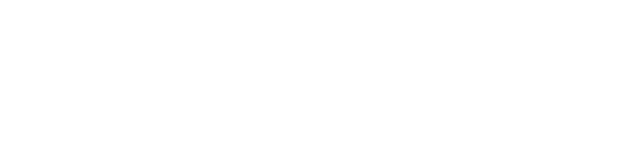
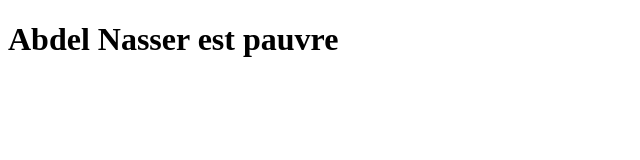
Before and after one commit to nogoyed/codesource, a plain HTML site: page index.html in a window 1280 px wide. Shown: the whole page, without its empty margins (0-640 px from the left). Drawn offline with Linux system fonts and the light colour scheme.

Commit message:
fais le css

```diff
--- a/index.html
+++ b/index.html
@@ -6,6 +6,6 @@
     <title>Document</title>
 </head>
 <body>
-
+    <h1>Abdel Nasser est pauvre</h1>
 </body>
 </html>
```
